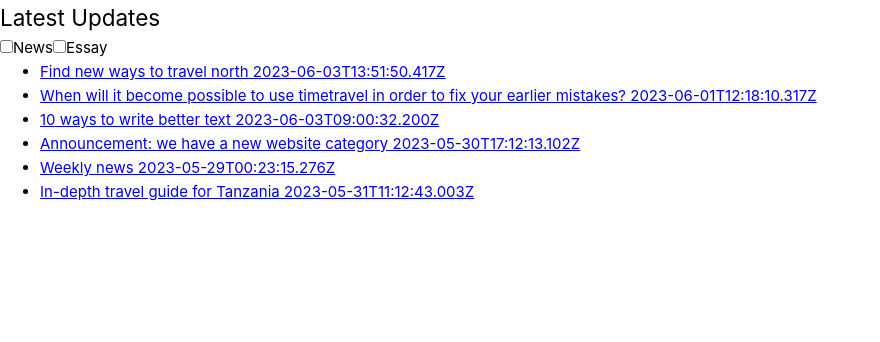
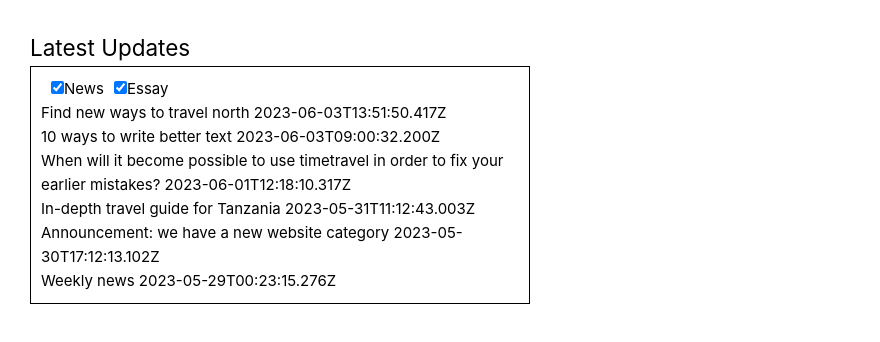
Before and after one commit to maksym-kharchenko1991/coding-task, a Vue app: page / in a window 1280 px wide. Shown: the top 342 px of the page, without its empty margins (0-880 px from the left). Built offline with nearby package versions, Linux system fonts and the light colour scheme.

Commit message:
add filtering logic, add some styles

```diff
--- a/src/assets/base.css
+++ b/src/assets/base.css
@@ -4,12 +4,14 @@
   box-sizing: border-box;
   margin: 0;
   font-weight: normal;
+  list-style-type: none;
+  padding: 0;
+  color: black;
+  text-decoration: none;
 }
 
 body {
   min-height: 100vh;
-  color: var(--color-text);
-  background: var(--color-background);
   transition:
     color 0.5s,
     background-color 0.5s;
--- a/src/components/ArticleList.vue
+++ b/src/components/ArticleList.vue
@@ -42,7 +42,19 @@ window.LATEST_ARTICLES =[
 export default {
     data() {
         return {
-            articles: window.LATEST_ARTICLES
+            articles: window.LATEST_ARTICLES,
+            showNews: true,
+            showEssay: true
+        }
+    },
+    computed: {
+        filteredArticles() {
+            const filtered = this.articles.filter(item => {
+                return (this.showNews && item.category === 'news') ||
+                    (this.showEssay && item.category === 'essay')
+            })
+
+            return filtered.sort((a, b) => new Date(b.publishDate) - new Date(a.publishDate));
         }
     }
 }
@@ -53,13 +65,32 @@ export default {
     <div class="wrapper">
         <h2>Latest Updates</h2>
         <div class="pagesList">
-            <label><input type="checkbox">News</label>
-            <label><input type="checkbox">Essay</label>
+            <label><input type="checkbox" v-model="showNews">News</label>
+            <label><input type="checkbox" v-model="showEssay">Essay</label>
             <ul>
-                <li v-for="(article) in articles" :key="article.title">
+                <li v-for="(article) in filteredArticles" :key="article.title">
                     <a :href="article.url">{{ article.title }} {{ article.publishDate }}</a>
                 </li>
             </ul>
         </div>
     </div>
 </template>
+
+<style scoped>
+    .wrapper {
+        margin: 30px
+    }
+    .pagesList {
+        width: clamp(100px, 100%, 500px);
+        border: 1px solid black;
+        padding: 10px;
+
+        label {
+            padding-left: 10px;
+        }
+
+        span {
+            opacity: 0.5;
+        }
+    }
+</style>
```
